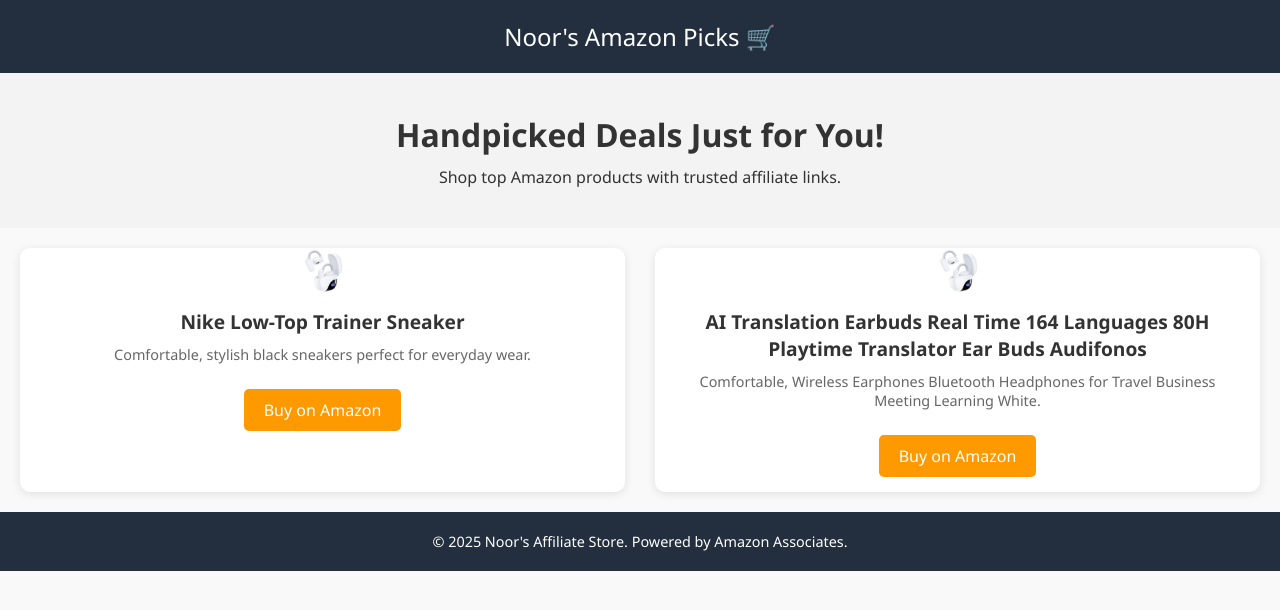
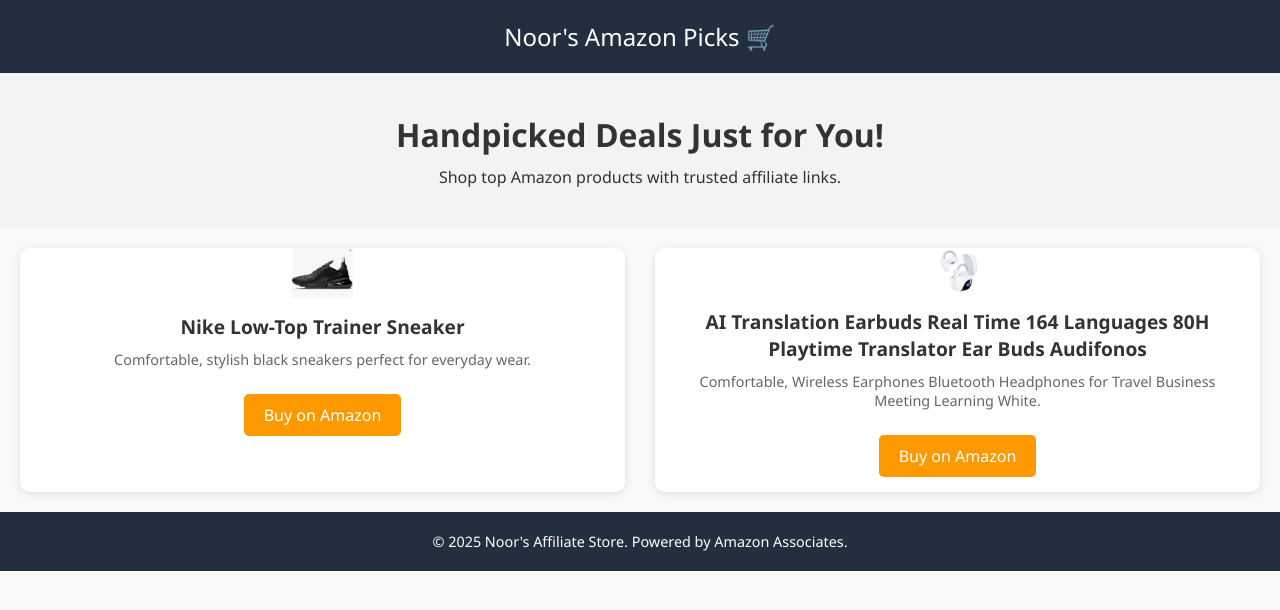
Before and after one commit to Noorfatima-23/Noor-Shop24, a plain HTML site: page index.html in a window 1280 px wide. Drawn offline with Linux system fonts and the light colour scheme; files whose address does not match are found by name.

Commit message:
Update index.html

```diff
--- a/index.html
+++ b/index.html
@@ -95,7 +95,7 @@
 
   <section class="products">
     <div class="card">
-      <img src="https://github.com/Noorfatima-23/Noor-Shop24/blob/main/Screenshot%202025-07-19%20221925.png">
+      <img src="C:\Users\Dell\Pictures\Screenshots\noor online websites\professional\Screenshot 2025-07-19 214205.png">
       <h3>Nike Low-Top Trainer Sneaker</h3>
       <p>Comfortable, stylish black sneakers perfect for everyday wear.</p>
       <a href="https://www.amazon.com/Nike-Low-Top-Trainer-Sneaker-Black/dp/B077RWS9F3?tag=techwithnoor-20">Buy on Amazon</a>
```
